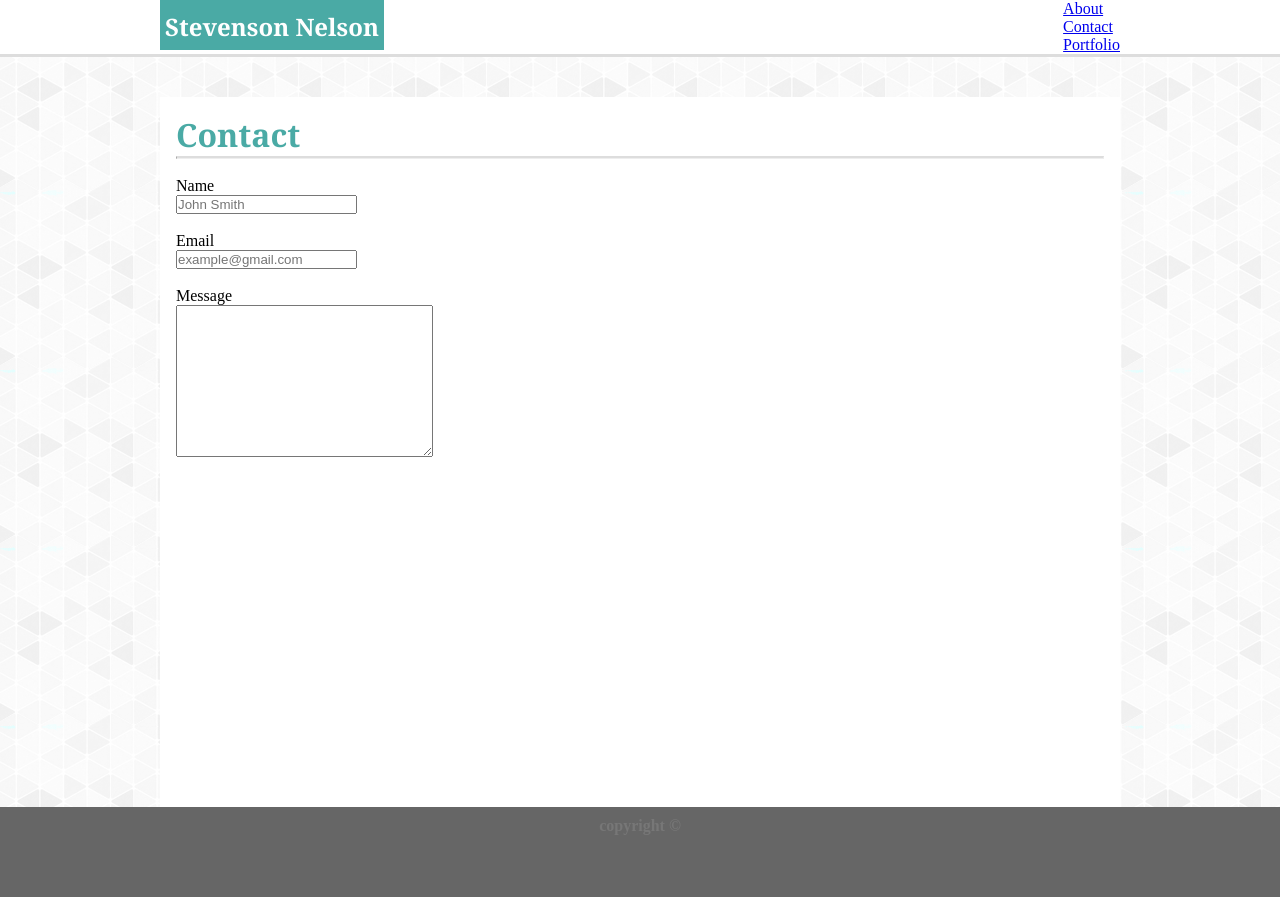
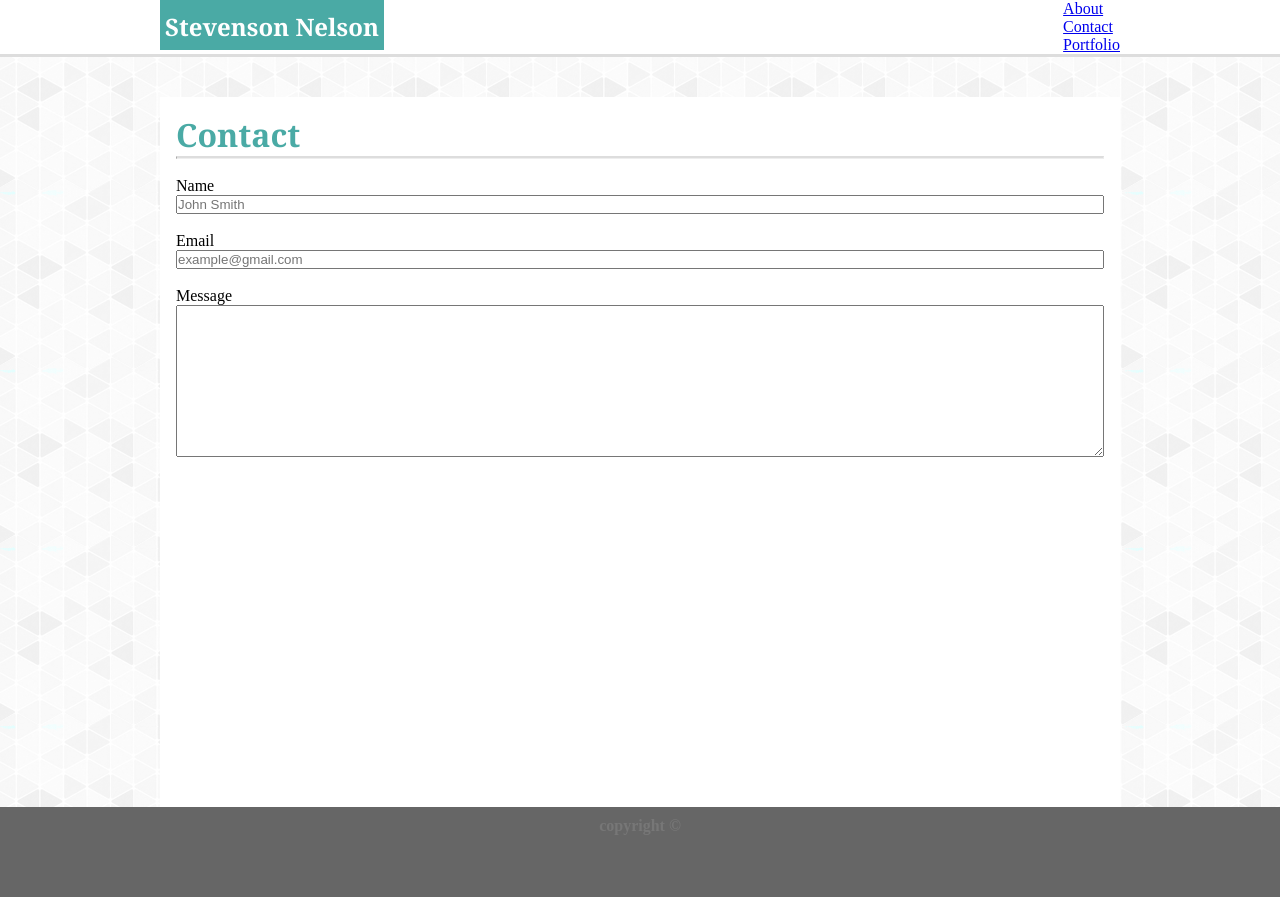
Before and after one commit to nelson521/Basic-Portfolio, a plain HTML site: page contact.html in a window 1280 px wide. Drawn offline with Linux system fonts and the light colour scheme.

```diff
--- a/assets/css/style.css
+++ b/assets/css/style.css
@@ -41,6 +41,7 @@
   list-style-type: none;
   float: right;
   display: inline;
+
 }
 
 #leftSide{
@@ -93,3 +94,16 @@
 footer, .content::after{
   height: 90px;
 }
+
+input{
+  width: 100%;
+}
+
+textarea{
+  width: 100%;
+}
+
+/* .rightSide{
+  display: block;
+  float: right;
+} */
```
Also changed, not shown: index.html (+1 -1 lines), portfolio.html (+1 -1 lines).
